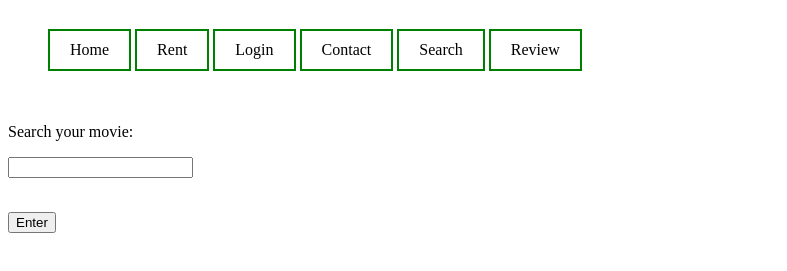
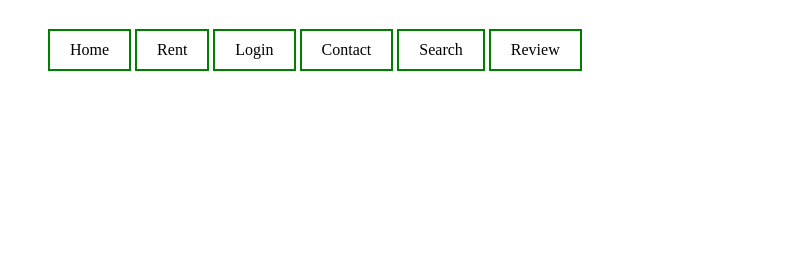
Before and after one commit to LaxRav/Web-Project-Justin-and-Laxman, a website: page views/review.html in a window 1280 px wide. Shown: the part 221-492 px from the top of the page, without its empty margins (0-787 px from the left). Drawn offline with Linux system fonts and the light colour scheme; no server answers.

Commit message:
Update review.html

```diff
--- a/views/review.html
+++ b/views/review.html
@@ -27,19 +27,11 @@
         </nav>
 <br />
 <br />
-        <section class="first">
-            <form onsubmit="">
-            <div class="">Search your movie: </div>
-            <p><input type="text" name="searchbox"></p><br>
-            <button class="search">Enter</button>
+        <section>
+          <form action="return review()">
+
           </form>
         </section>
-
-
-        <aside class="super">
-
-        </aside>
-
 
         </body>
 
```
